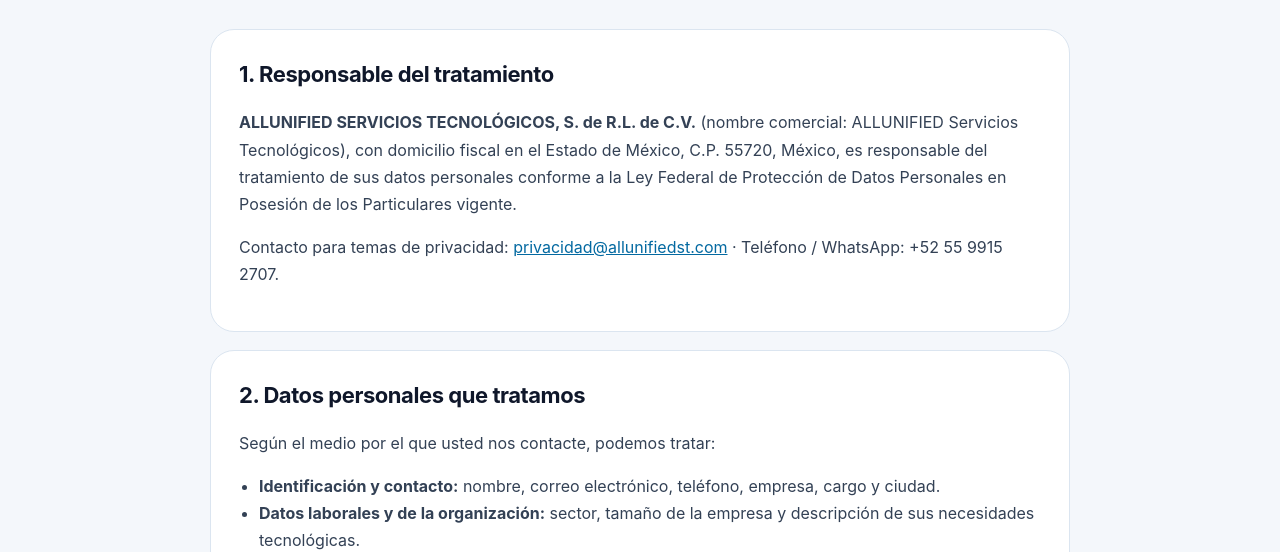
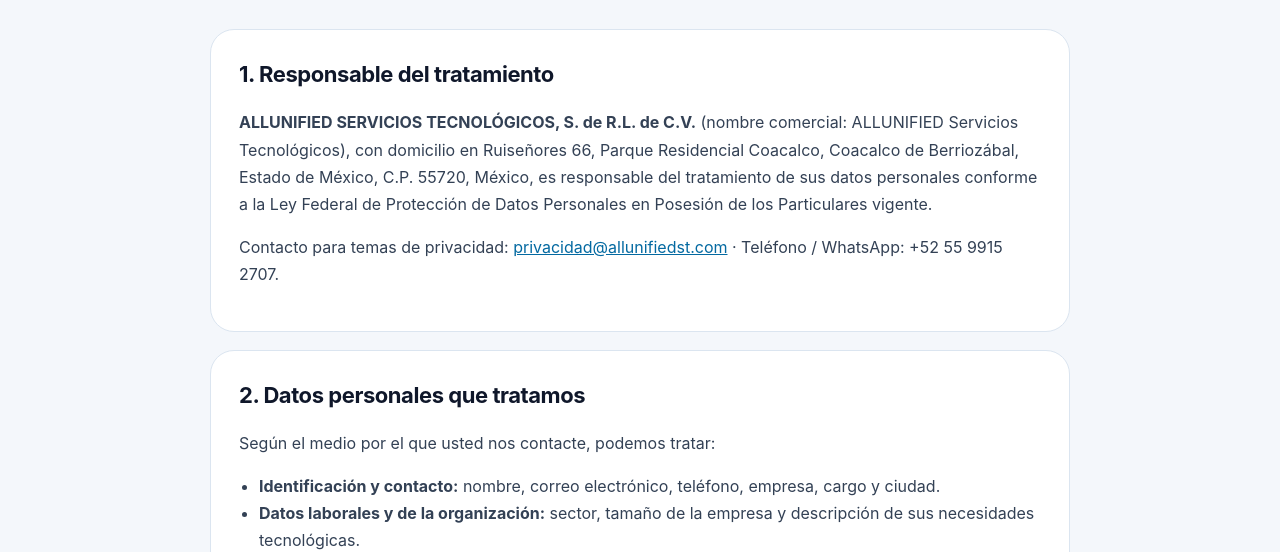
Before and after one commit to Allunifiedst/allunified-web, an Astro site: page /privacidad in a window 1280 px wide. Shown: the part 228-780 px from the top of the page. Built offline with nearby package versions, Linux system fonts and the light colour scheme; Astro itself is replaced by a stand-in of ours.

Commit message:
Aviso de privacidad: domicilio completo

```diff
--- a/src/pages/privacidad.astro
+++ b/src/pages/privacidad.astro
@@ -28,7 +28,7 @@ footer{background:#020817;color:rgba(255,255,255,.6);padding:26px 0;font-size:14
 
   <section>
     <h2>1. Responsable del tratamiento</h2>
-    <p><strong>ALLUNIFIED SERVICIOS TECNOLÓGICOS, S. de R.L. de C.V.</strong> (nombre comercial: ALLUNIFIED Servicios Tecnológicos), con domicilio fiscal en el Estado de México, C.P. 55720, México, es responsable del tratamiento de sus datos personales conforme a la Ley Federal de Protección de Datos Personales en Posesión de los Particulares vigente.</p>
+    <p><strong>ALLUNIFIED SERVICIOS TECNOLÓGICOS, S. de R.L. de C.V.</strong> (nombre comercial: ALLUNIFIED Servicios Tecnológicos), con domicilio en Ruiseñores 66, Parque Residencial Coacalco, Coacalco de Berriozábal, Estado de México, C.P. 55720, México, es responsable del tratamiento de sus datos personales conforme a la Ley Federal de Protección de Datos Personales en Posesión de los Particulares vigente.</p>
     <p>Contacto para temas de privacidad: <a href="mailto:privacidad@allunifiedst.com">privacidad@allunifiedst.com</a> · Teléfono / WhatsApp: +52 55 9915 2707.</p>
   </section>
 
```
